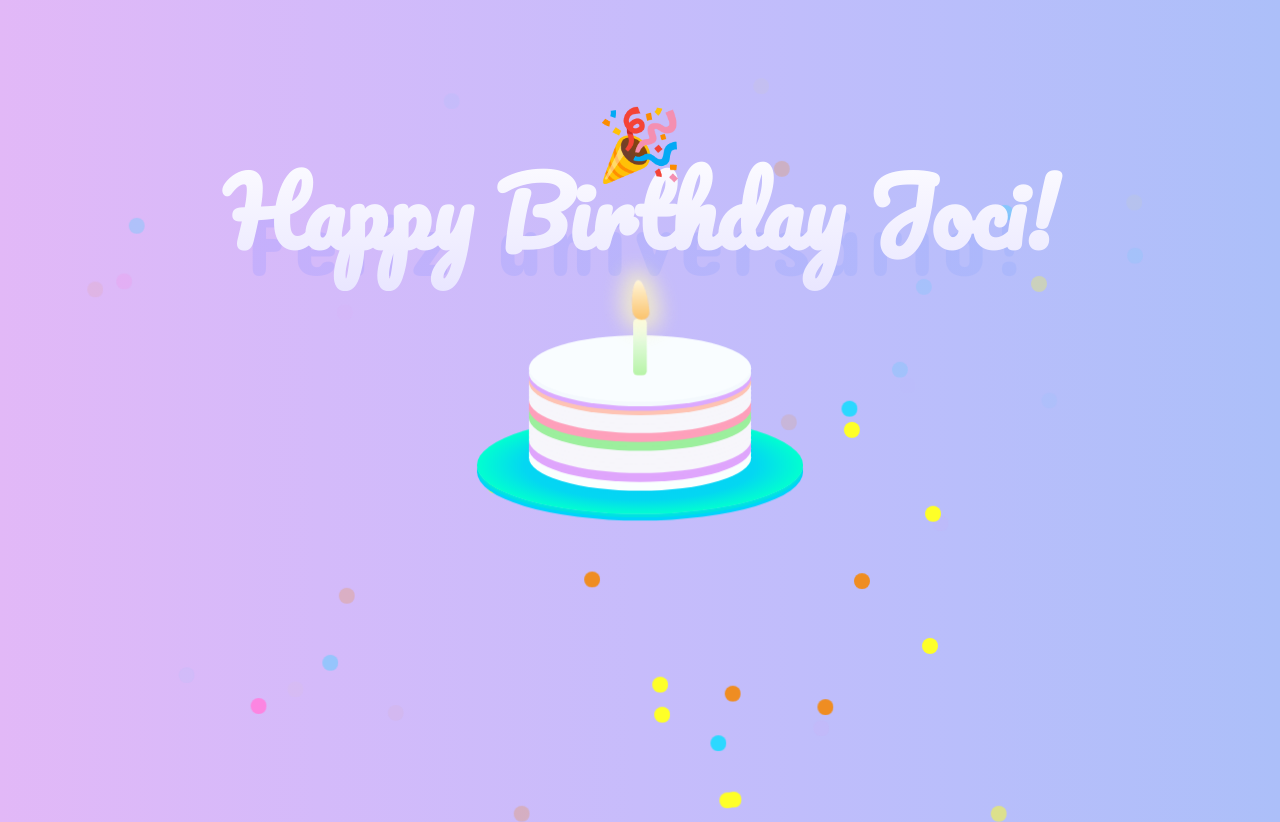
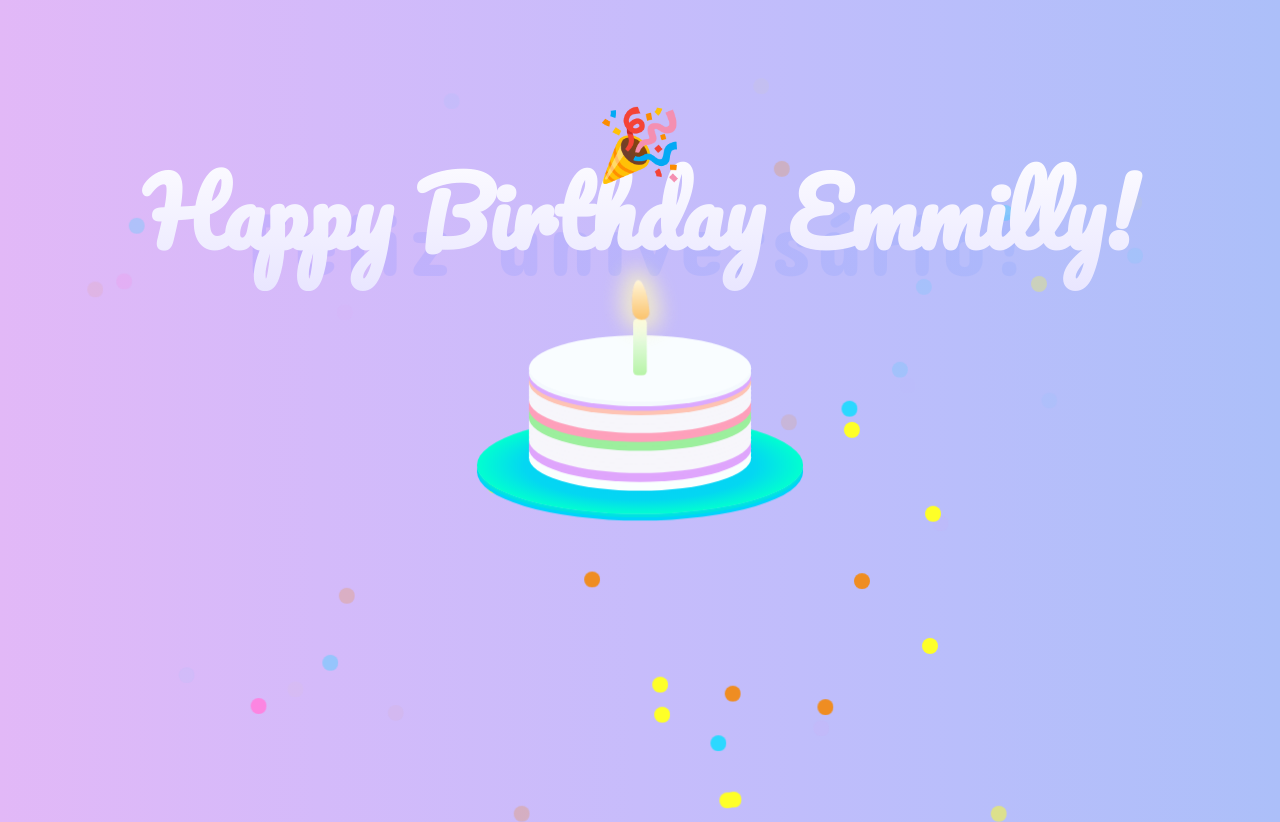
Before and after one commit to Sakumayu/BirthdayforJoci.github.io, a plain HTML site: page index.html in a window 1280 px wide. Drawn offline with Linux system fonts and the light colour scheme.

Commit message:
Update index.html

```diff
--- a/index.html
+++ b/index.html
@@ -1038,7 +1038,7 @@ h1, h2, span {
 <div class="after"></div>
 </div>
 <h1>Feliz aniversário!</h1>
-<h2>Happy Birthday Joci!</h2>
+<h2>Happy Birthday Emmilly!</h2>
 <span>🎉</span>
 <div class="candle">
 <div id="flame" class="lit"></div>
```
